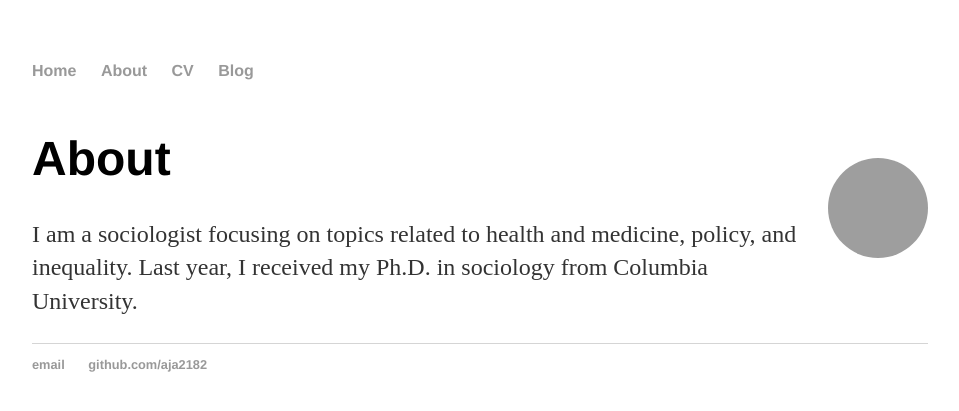
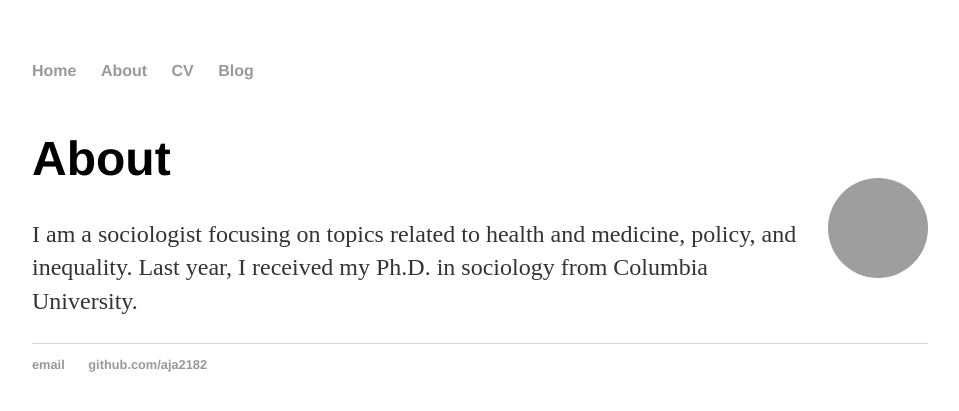
Before and after one commit to aja2182/aja2182.github.io, a Jekyll site: the page built from about/index.html, in a window 1280 px wide. Shown: the top 411 px of the page, without its empty margins (160-1119 px from the left). Built offline with Jekyll 4.4.1, drawn with Linux system fonts in a browser that asks for light colours; grey boxes are pictures that could not be loaded.

Commit message:
Update index.html

```diff
--- a/about/index.html
+++ b/about/index.html
@@ -19,7 +19,7 @@ title: About moi
             width: 100px; /* Adjust the size as needed */
             height: 100px; /* Ensure the height matches the width for a perfect circle */
             margin-left: 10px; /* Space between the image and the text */
-            margin-top: 60px; /* Lower the avatar */
+            margin-top: 80px; /* Lower the avatar */
         }
         .text-content {
             flex: 1;
```
